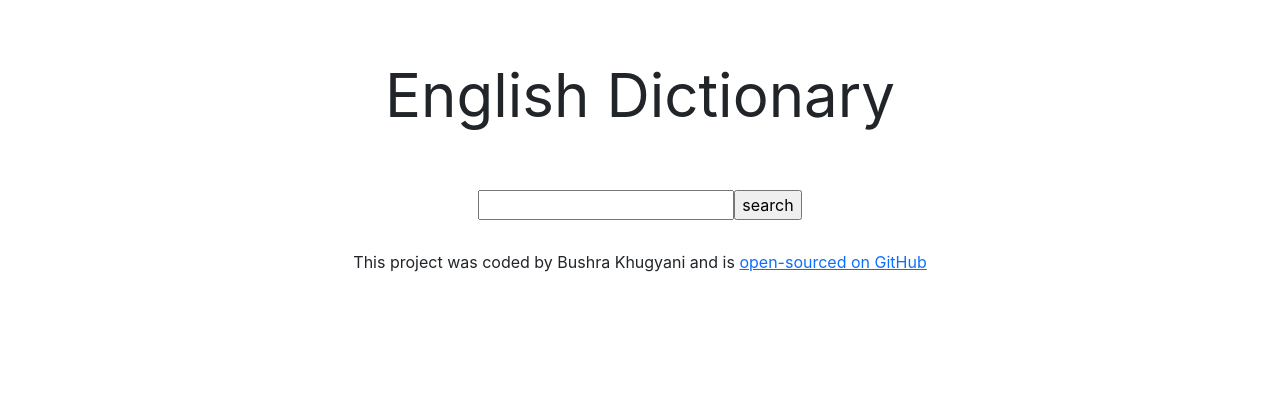
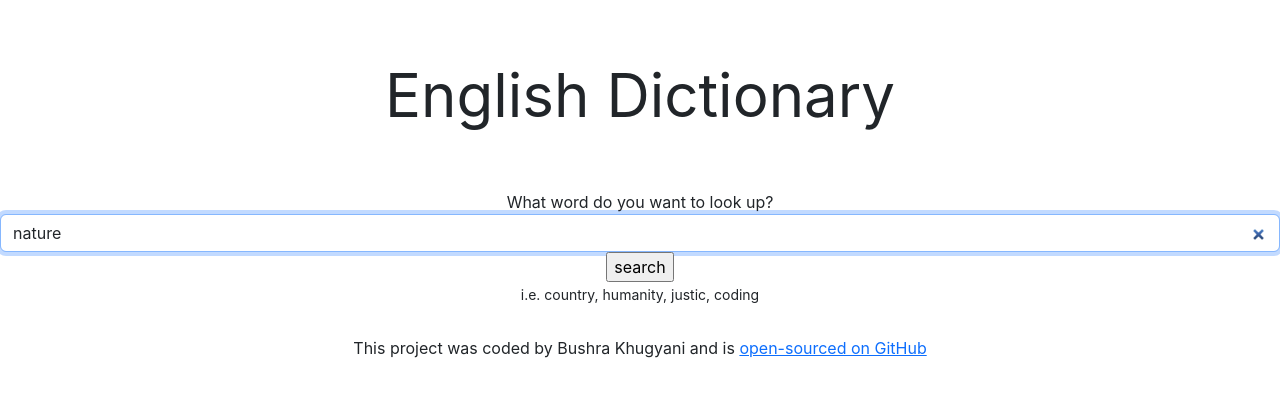
Before and after one commit to bushrakhugyani/dictionary-4u, a React (Create React App) app: page / in a window 1280 px wide. Shown: the top 396 px of the page. Built offline with nearby package versions, Linux system fonts and the light colour scheme; no server answers.

Commit message:
added another api call for photos from the api. also added another component for photos, added a default keyword in the input bar

```diff
--- a/src/App.js
+++ b/src/App.js
@@ -9,7 +9,7 @@ function App() {
      English Dictionary
       </header>
       <main>
-        < Dictionary />
+        < Dictionary defaultKeyword="nature"  />
       </main>
       <footer className="App-footer">
 
--- a/src/Dictionary.js
+++ b/src/Dictionary.js
@@ -1,39 +1,76 @@
 import React, { useState} from "react";
 import axios from "axios";
 import Results from "./Results";
+import Photos from "./Photos";
 import "./Dictionary.css"
-export default function Dictionary(){
-  let [keyword, setKeyword]= useState("");
+export default function Dictionary(props){
+  let [keyword, setKeyword]= useState(props.defaultKeyword);
   let [results, setResults] = useState(null);
+  const [loaded, setLoaded] = useState(false);
+  const [photos, setPhotos] = useState([]);
+
+
+  function handleImages(response) {
+    setPhotos(response.data.photos);
+  }
 
 
    function handleResponse(response){
-
      setResults(response.data);
+     let apiKey = "98f12063t8f0b4be43fb6oa12441998c";
+     let apiUrl = `https://api.shecodes.io/images/v1/search?query=${response.data.word}&key=${apiKey}`;
+     axios
+       .get(apiUrl, { headers: { Authorization: `Bearer ${apiKey}` } })
+       .then(handleImages);
+}
+    function load() {
+      setLoaded(true);
+      search();
     }
 
-   function handleSearch(event){
-    event.preventDefault();
+    function search(){
       let apiKey="98f12063t8f0b4be43fb6oa12441998c";
       let apiUrl=`https://api.shecodes.io/dictionary/v1/define?word=${keyword}&key=${apiKey}`;
       axios.get(apiUrl).then(handleResponse);
   }
 
+      function handleSubmit(event) {
+      event.preventDefault();
+       search();
+  }
 
     function handleKeywordChange(event){
         event.preventDefault();
         setKeyword(event.target.value);
   }
-    return  (
+
+  if (loaded) {
+    return (
+
         <div className="Dictionary">
-
-          <form onSubmit={handleSearch} >
-            <input type="search" onChange={handleKeywordChange}  />
+         <section>
+          <form onSubmit={handleSubmit} >
+          <label>What word do you want to look up?</label>
+            <input type="search"
+            placeholder="Search for a word"
+            defaultValue={props.defaultKeyword}
+             autoFocus={true}
+             className="form-control search-input"
+             onChange={handleKeywordChange}  />
             <input type="submit"  value="search"  />
         </form>
-
+        <small className="hint">i.e. country, humanity, justic, coding</small>
+        </section>
         <Results  results={results}/>
 
+
+
+        <Photos photos={photos} />
       </div>
     )
 }
+else {
+  load();
+  return "Loading!"
+}
+}
--- /dev/null
+++ b/src/Photos.js
@@ -0,0 +1,32 @@
+import React from "react";
+import "./Photos.css";
+
+export default function Photos(props) {
+  if (props.photos.length) {
+    return (
+      <section className="Photos">
+        <div className="row">
+          {props.photos.map(function (photo, index) {
+            return (
+              <div className="col-4" key={index}>
+                <a
+                  href={photo.src.original}
+                  target="_blank"
+                  rel="noopener noreferrer"
+                >
+                  <img
+                    src={photo.src.landscape}
+                    className="img-fluid"
+                    alt={photo.photographer}
+                  />
+                </a>
+              </div>
+            );
+          })}
+        </div>
+      </section>
+    );
+  } else {
+    return null;
+  }
+}
```
Also changed, not shown: src/Photos.css (added). Lines whose indentation alone changed are shown as unchanged.
